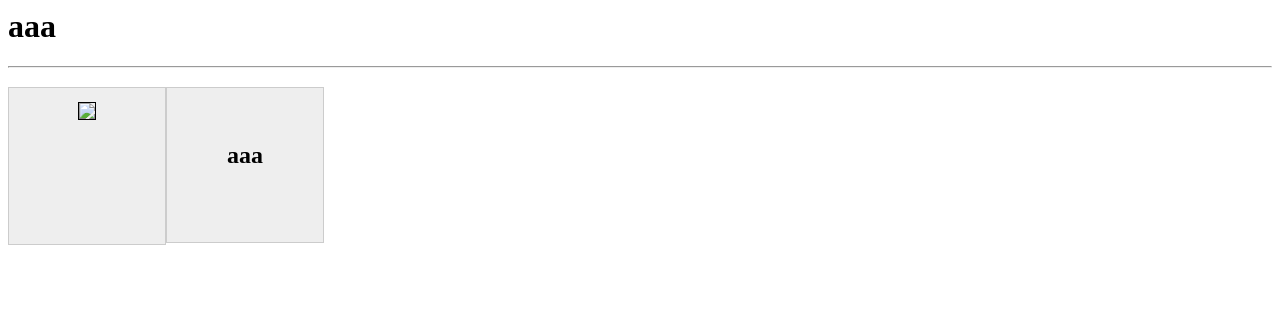
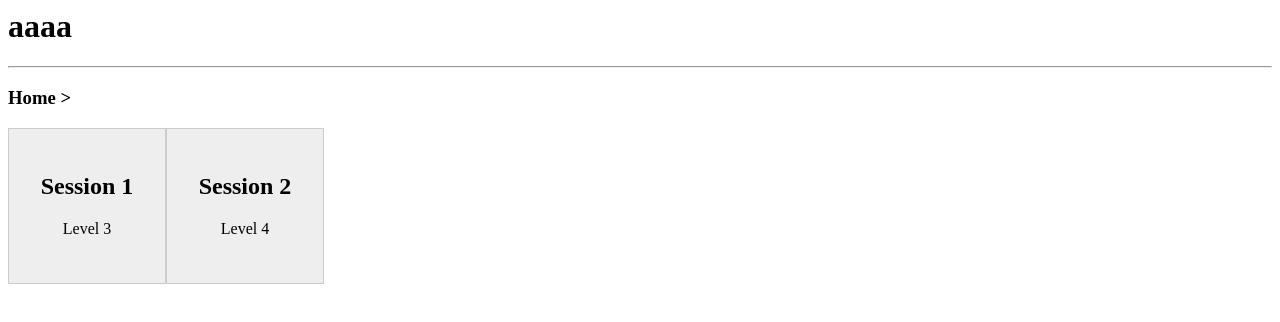
Before and after one commit to RradLaw/JSImageGallery, a plain HTML site: page index.html in a window 1280 px wide. Drawn offline with Linux system fonts and the light colour scheme.

Commit message:
Added depth movement. Updated JSON structure.

```diff
--- a/images.js
+++ b/images.js
@@ -1,7 +1,7 @@
 let imageJSON = {
-    "compName": "aaa",
+    "compName": "aaaa",
     "code": "18XD",
-    "sessions":
+    "subfolder":
         [
             {
                 "title": "Session 1",
@@ -9,18 +9,36 @@ let imageJSON = {
                 "subfolder":
                     [
                         {
-                            "title": "club1",
+                            "title": "Session 1 inner",
+                            "subtitle": "Level 3",
+                            "subfolder":
+                                [
+                                    {
+                                        "title": "club1",
+                                        "location": "images/",
+                                        "images": [
+                                            "1.jpg",
+                                            "2.jpg"
+                                        ]
+                                    }
+                                ]
+                        }
+                    ]
+            },
+            {
+                "title": "Session 2",
+                "subtitle": "Level 4",
+                "subfolder":
+                    [
+                        {
+                            "title": "club2",
                             "images": [
                                 "1.jpg",
                                 "2.jpg"
                             ]
                         }
                     ]
-                /*"images": [
-                    "1.jpg",
-                    "2.jpg"
-                ]*/
-            }
+            },
         ],
-    "imageLocation": "images/"
+    "webDir": ""
 };
--- a/index.html
+++ b/index.html
@@ -15,22 +15,41 @@
     <hr>
     <h3>
         <span id="breadcrumbs">
-
+            <span onclick="">Home > </span>
         </span>
     </h3>
-    <div style="position:center;">
-        <div class="pics img">
-            <img src="images/1.jpg">
-        </div>
-        <div class="pics">
-            <h2>aaa</h2>
-        </div>
-    </div>
+    <div id="imgGrid" style="position:center;"></div>
 
     <script>
+        let depth = [];
         document.getElementById('titleSpan').innerHTML = imageJSON.compName;
+        for (let i = 0; i < imageJSON.subfolder.length; i++) {
+            document.getElementById('imgGrid').innerHTML += `<div class="pics" onclick="addDepth(${i});"><h2>${imageJSON.subfolder[i].title}</h2>${imageJSON.subfolder[i].subtitle}</div>`;
+        }
 
-        //document.title = imageJSON.code + " - Debra Anne Creations";
+        function addDepth(d) {
+            depth.push(d);
+            let tag = imageJSON;
+            for (let i = 0; i < depth.length; i++) {
+                tag = tag.subfolder[depth[i]];
+            }
+            document.getElementById('breadcrumbs').innerHTML += `<span onclick="">${tag.title} > </span>`;
+            document.getElementById('imgGrid').innerHTML = '';
+            if (tag.subfolder) {
+                for (let i = 0; i < tag.subfolder.length; i++) {
+                    document.getElementById('imgGrid').innerHTML += `<div class="pics" onclick="addDepth(${i});"><h2>${tag.subfolder[i].title}</h2>${tag.subfolder[i].subtitle}</div>`;
+                }
+            } else {
+                for (let i = 0; i < tag.images.length; i++) {
+                    document.getElementById('imgGrid').innerHTML += `<div class="pics img" onclick=""><img src="${imageJSON.webDir}${tag.location}${tag.images[i]}"></div>`;
+                }
+            }
+        }
+
+        function diveDepth(d) {
+
+        }
+
     </script>
 </body>
 
```
